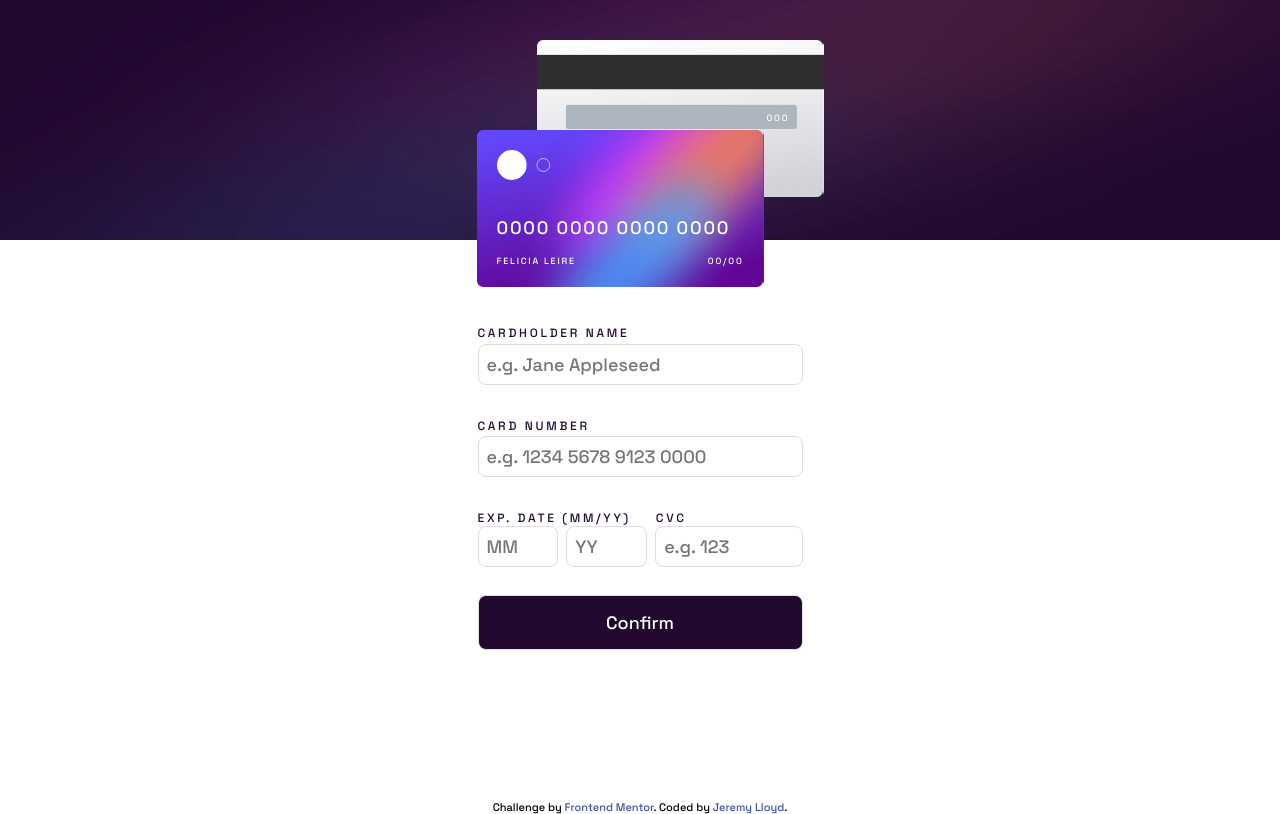
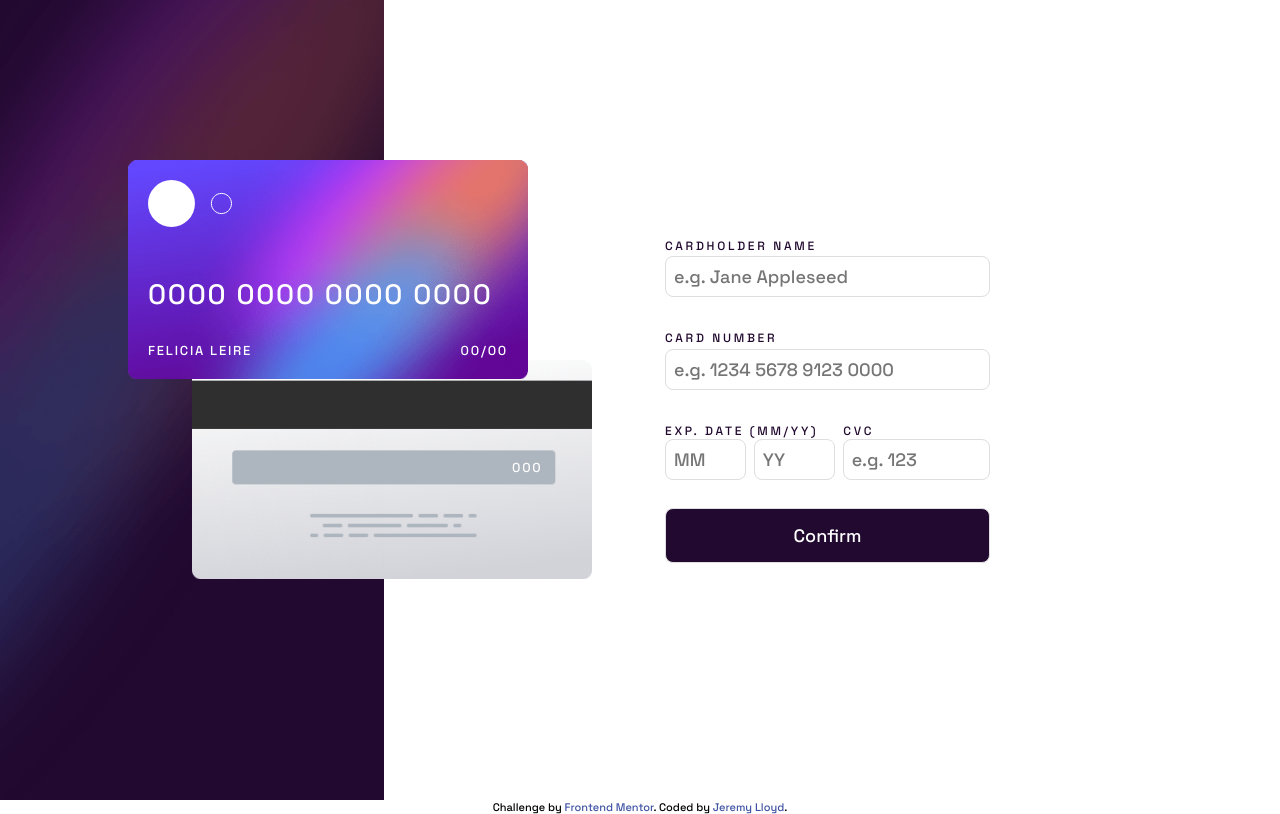
Before and after one commit to jeremylloyd/Interactive-card-details-form, a plain HTML site: page index.html in a window 1280 px wide. Drawn offline with Linux system fonts and the light colour scheme.

Commit message:
Added desktop layout

```diff
--- a/index.html
+++ b/index.html
@@ -17,7 +17,9 @@
 <body>
   <main>
     <aside>
-      <img src="images/bg-main-mobile.png" alt="background-image">
+      <div class="card" id="card-rear">
+        <h2>000</h2>
+      </div>
       <div class="card" id="card-front">
         <img src="images/card-logo.svg" alt="card-logo">
         <h1>0000 0000 0000 0000</h1>
@@ -26,9 +28,8 @@
           <h2>00/00</h2>
         </div>
       </div>
-      <div class="card" id="card-rear">
-        <h2>000</h2>
-      </div>
+      <img id="bg-mobile" src="images/bg-main-mobile.png" alt="background-image">
+      <img id="bg-desktop" src="images/bg-main-desktop.png" alt="background-image">
     </aside>
 
     <form id="form-main">
--- a/style.css
+++ b/style.css
@@ -9,6 +9,7 @@
   font-weight: 500;
   background: none;
   appearance:none;
+  /* border: dashed grey 1px; */
 }
 
 main {
@@ -22,18 +23,22 @@ aside {
   height: 300px;
   display: flex;
   flex-direction: column;
+  align-self: flex-start;
   align-items: center;
 }
 
-aside > img {
-  position: absolute;
+#bg-mobile {
   width: 100vw;
   height: 240px;
 }
 
+#bg-desktop {
+  display: none;
+}
+
 .card {
-  height: 157px;
-  width: 287px;
+  min-height: 157px;
+  min-width: 287px;
   padding: 20px;
   display: flex;
   flex-direction: column;
@@ -43,6 +48,7 @@ aside > img {
   position: absolute;
   color: white;
   letter-spacing: 0.1rem;
+  z-index: 1;
 }
 
 h2 {
@@ -52,8 +58,8 @@ h2 {
 
 #card-front {
   background-image: url("./images/bg-card-front.png");
-  margin: 130px 40px 0 0;
-  z-index: 1;
+  top: 130px;
+  margin-right: 40px;
 }
 
 #card-front > h1 {
@@ -151,8 +157,58 @@ input:placeholder-shown {
   color: hsl(228, 45%, 44%);
 }
 
-@media screen and (min-width: 100px) {
-  .card img {
-    height: 30px;
+@media screen and (min-width: 1100px) {
+  main {
+    flex-direction: row;
+    min-height: 100vh;
+  }
+
+  aside {
+    height: 100vh;
+    width: 30%;
+  }
+
+  #bg-mobile {
+    display: none;
+  }
+
+  #bg-desktop {
+    display: unset;
+    width: 100%;
+    height: 100%;
+  }
+
+  .card {
+    min-height: calc(400px * 157/287);
+    min-width: 400px;
+    padding: 20px;
+  }
+
+  #card-front {
+    margin: unset;
+    top: 20%;
+    left: 10%;
+  }
+
+  #card-rear {
+    margin: unset;
+    top: 45%;
+    left: 15%;
+  }
+
+  #card-rear h2 {
+    margin: 79px 0 0 300px;
+  }
+
+  h1 {
+    font-size: 28px;
+  }
+
+  h2 {
+    font-size: 13px;
+  }
+
+  #form-main {
+    margin-left: 20%;
   }
 }
```
